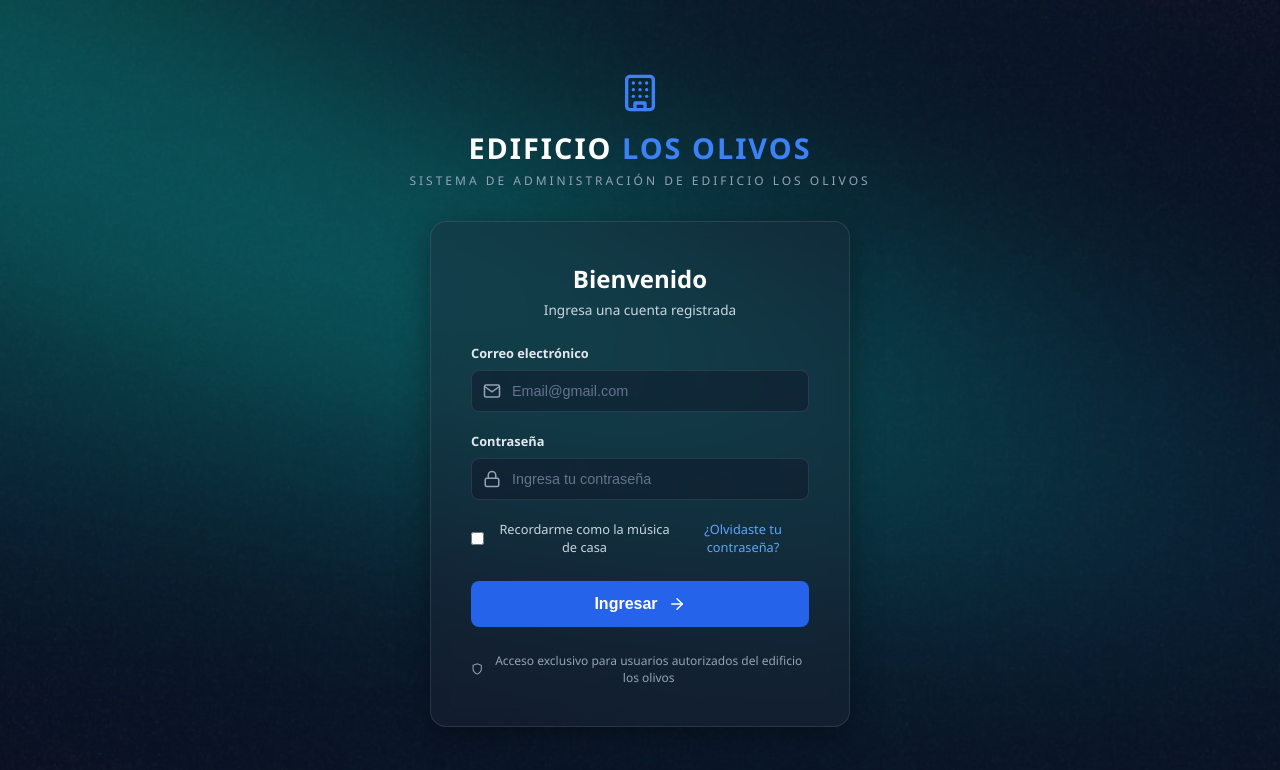
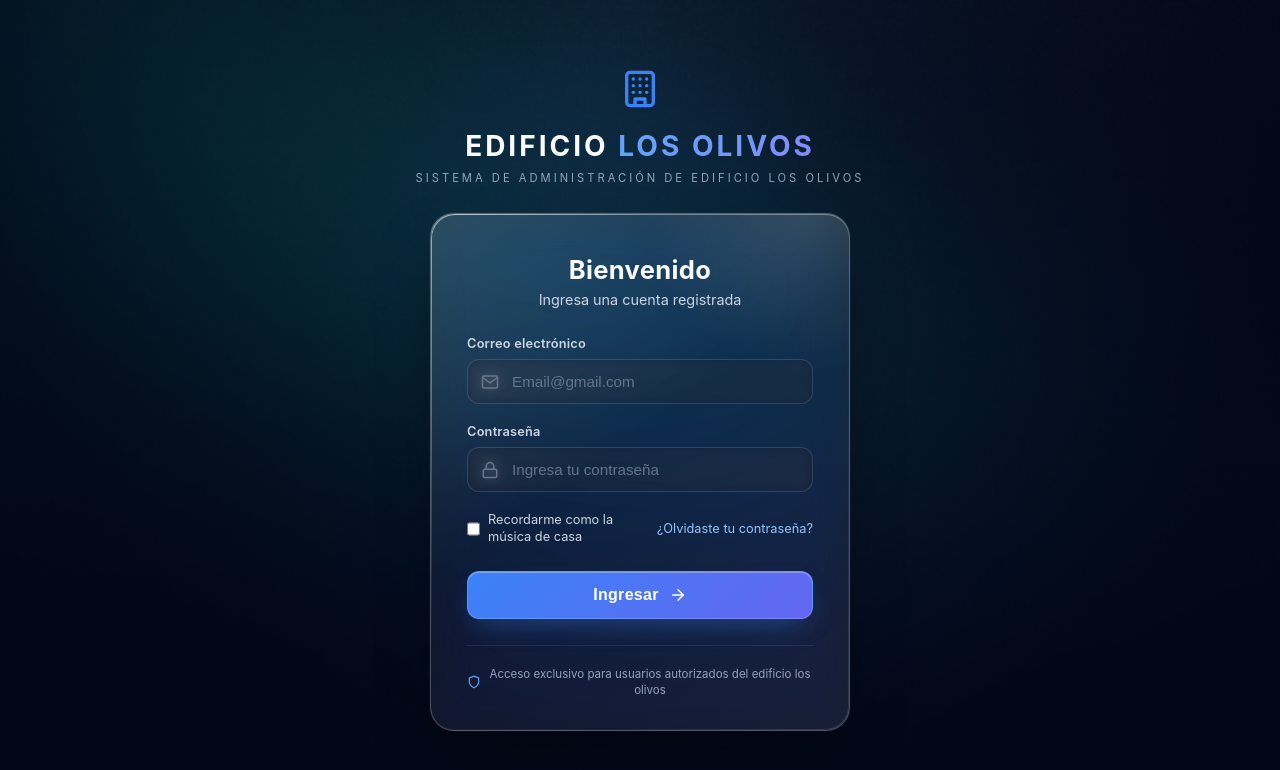
Before and after one commit to Manuu2102/Edificio-Los-Olivos, a Next.js app in the folder frontend/: page /login in a window 1280 px wide. Shown: the top 770 px of the page. Built offline with nearby package versions, Linux system fonts and the light colour scheme.

Commit message:
fix: se corririo el efecto ed fonfo del login

```diff
--- a/frontend/src/app/login/login.module.css
+++ b/frontend/src/app/login/login.module.css
@@ -1,87 +1,204 @@
-/* --- Fondo general --- */
+/* ==========================================================
+   LOGIN · Edificio Los Olivos — Glassmorphism v2
+   ========================================================== */
+
+:root {
+  --glass-bg: linear-gradient(145deg, rgba(255, 255, 255, 0.16) 0%, rgba(255, 255, 255, 0.05) 45%, rgba(255, 255, 255, 0.09) 100%);
+  --glass-border: rgba(255, 255, 255, 0.22);
+  --glass-highlight: rgba(255, 255, 255, 0.35);
+  --text-main: #f8fafc;
+  --text-soft: #cbd5e1;
+  --text-muted: #94a3b8;
+  --accent: #3b82f6;
+  --accent-2: #6366f1;
+  --accent-glow: rgba(59, 130, 246, 0.45);
+  --radius-card: 24px;
+  --radius-input: 12px;
+  --ease: cubic-bezier(0.22, 1, 0.36, 1);
+}
+
+/* ---------- Fondo ---------- */
 .container {
   min-height: 100vh;
+  min-height: 100dvh;
   display: flex;
   flex-direction: column;
   align-items: center;
   justify-content: center;
-  /* Reemplazá por la ruta de tu imagen */
+  position: relative;
+  overflow: hidden;
+  padding: 24px 16px;
+  box-sizing: border-box;
+  font-family: 'Inter', 'Segoe UI', Tahoma, Geneva, Verdana, sans-serif;
+  color: var(--text-main);
+  background-color: #0b1120; /* fallback si la imagen no carga */
   background-image: url('/2.jpeg');
   background-size: cover;
   background-position: center;
-  position: relative;
-  font-family: 'Segoe UI', Tahoma, Geneva, Verdana, sans-serif;
-  padding: 20px;
+  background-repeat: no-repeat;
 }
 
-/* Oscurecer un poco el fondo para que resalte el cristal */
+/* Capa de color + viñeta para dar profundidad */
 .container::before {
   content: '';
   position: absolute;
-  top: 0; left: 0; right: 0; bottom: 0;
-  background: rgba(15, 23, 42, 0.6); /* Capa azul oscuro semitransparente */
+  inset: 0;
   z-index: 1;
+  pointer-events: none;
+  background:
+    radial-gradient(ellipse at top, rgba(15, 23, 42, 0.25), rgba(2, 6, 23, 0.85) 75%),
+    linear-gradient(180deg, rgba(15, 23, 42, 0.55), rgba(2, 6, 23, 0.75));
 }
 
-/* --- Logos y Títulos Superiores --- */
+/* Orbes de luz animados detrás del cristal */
+.container::after {
+  content: '';
+  position: absolute;
+  width: 60vmax;
+  height: 60vmax;
+  top: 50%;
+  left: 50%;
+  z-index: 0;
+  pointer-events: none;
+  border-radius: 50%;
+  background:
+    radial-gradient(circle at 30% 30%, rgba(59, 130, 246, 0.45), transparent 45%),
+    radial-gradient(circle at 70% 65%, rgba(99, 102, 241, 0.4), transparent 50%),
+    radial-gradient(circle at 50% 80%, rgba(14, 165, 233, 0.25), transparent 55%);
+  filter: blur(60px);
+  transform: translate(-50%, -50%);
+  animation: drift 18s var(--ease) infinite alternate;
+  opacity: 0.9;
+}
+
+@keyframes drift {
+  from { transform: translate(-55%, -52%) rotate(0deg); }
+  to   { transform: translate(-45%, -48%) rotate(25deg); }
+}
+
+/* ---------- Cabecera ---------- */
 .header {
   position: relative;
   z-index: 2;
   text-align: center;
-  margin-bottom: 2rem;
-  color: white;
+  margin-bottom: 28px;
+  animation: fadeDown 0.8s var(--ease) both;
+}
+
+.logoChip {
+  display: inline-flex;
+  align-items: center;
+  justify-content: center;
+  width: 72px;
+  height: 72px;
+  border-radius: 20px;
+  background: var(--glass-bg);
+  border: 1px solid var(--glass-border);
+  backdrop-filter: blur(14px) saturate(160%);
+  -webkit-backdrop-filter: blur(14px) saturate(160%);
+  box-shadow:
+    0 10px 30px -10px rgba(0, 0, 0, 0.6),
+    inset 0 1px 0 var(--glass-highlight),
+    0 0 40px -8px var(--accent-glow);
+}
+
+.logoChip svg {
+  filter: drop-shadow(0 0 8px rgba(59, 130, 246, 0.6));
 }
 
 .header h1 {
-  font-size: 1.8rem;
-  letter-spacing: 2px;
-  margin-top: 10px;
+  margin: 16px 0 0;
+  font-size: 1.75rem;
+  font-weight: 700;
+  letter-spacing: 3px;
+  color: var(--text-main);
 }
 
 .header h1 span {
-  color: #3b82f6; /* Azul brillante */
+  background: linear-gradient(90deg, #60a5fa, #818cf8);
+  -webkit-background-clip: text;
+  background-clip: text;
+  -webkit-text-fill-color: transparent;
 }
 
 .header p {
-  font-size: 0.75rem;
+  margin: 8px 0 0;
+  font-size: 0.7rem;
   letter-spacing: 3px;
-  color: #94a3b8;
-  margin-top: 5px;
+  color: var(--text-muted);
   text-transform: uppercase;
 }
 
-/* --- LA TARJETA DE CRISTAL (GLASSMORPHISM) --- */
+/* ---------- Tarjeta de cristal ---------- */
 .glassCard {
   position: relative;
   z-index: 2;
   width: 100%;
   max-width: 420px;
-  padding: 40px;
-  border-radius: 16px;
+  padding: 40px 36px 32px;
+  border-radius: var(--radius-card);
+  box-sizing: border-box;
+  text-align: center;
 
-  /* Efecto Cristal */
-  background: rgba(30, 41, 59, 0.4); /* Fondo oscuro semitransparente */
-  backdrop-filter: blur(12px); /* El desenfoque mágico */
-  -webkit-backdrop-filter: blur(12px); /* Soporte para Safari */
-  border: 1px solid rgba(255, 255, 255, 0.1); /* Borde sutil */
-  box-shadow: 0 8px 32px 0 rgba(0, 0, 0, 0.37); /* Sombra flotante */
+  background: var(--glass-bg);
+  backdrop-filter: blur(22px) saturate(170%);
+  -webkit-backdrop-filter: blur(22px) saturate(170%);
+  border: 1px solid var(--glass-border);
+  box-shadow:
+    0 30px 60px -15px rgba(0, 0, 0, 0.55),
+    0 0 0 1px rgba(255, 255, 255, 0.03),
+    inset 0 1px 0 var(--glass-highlight),
+    inset 0 -1px 0 rgba(255, 255, 255, 0.04);
+  overflow: hidden;
+  animation: rise 0.9s var(--ease) both;
+  animation-delay: 0.15s;
+}
 
-  text-align: center;
-  color: white;
+/* Brillo especular que recorre el borde superior */
+.glassCard::before {
+  content: '';
+  position: absolute;
+  inset: 0;
+  border-radius: inherit;
+  padding: 1px;
+  background: linear-gradient(120deg, rgba(255, 255, 255, 0.55), transparent 35%, transparent 65%, rgba(255, 255, 255, 0.12));
+  -webkit-mask: linear-gradient(#000 0 0) content-box, linear-gradient(#000 0 0);
+  -webkit-mask-composite: xor;
+  mask-composite: exclude;
+  pointer-events: none;
+}
+
+/* Reflejo suave en la esquina */
+.glassCard::after {
+  content: '';
+  position: absolute;
+  top: -40%;
+  right: -30%;
+  width: 80%;
+  height: 80%;
+  background: radial-gradient(circle, rgba(255, 255, 255, 0.12), transparent 60%);
+  pointer-events: none;
+}
+
+.glassCard > * {
+  position: relative;
+  z-index: 1;
 }
 
 .glassCard h2 {
-  font-size: 1.5rem;
-  margin-bottom: 5px;
+  margin: 0;
+  font-size: 1.6rem;
+  font-weight: 700;
+  letter-spacing: 0.3px;
 }
 
 .glassCard > p {
-  font-size: 0.85rem;
-  color: #cbd5e1;
-  margin-bottom: 25px;
+  margin: 6px 0 28px;
+  font-size: 0.9rem;
+  color: var(--text-soft);
 }
 
-/* --- Formulario --- */
+/* ---------- Formulario ---------- */
 .formGroup {
   text-align: left;
   margin-bottom: 20px;
@@ -90,9 +207,10 @@
 .formGroup label {
   display: block;
   font-size: 0.8rem;
-  color: #e2e8f0;
+  color: var(--text-soft);
   margin-bottom: 8px;
   font-weight: 600;
+  letter-spacing: 0.2px;
 }
 
 .inputWrapper {
@@ -101,94 +219,244 @@
   align-items: center;
 }
 
-.inputWrapper svg {
+.inputWrapper > svg {
   position: absolute;
-  left: 12px;
-  color: #94a3b8;
+  left: 14px;
   width: 18px;
   height: 18px;
+  color: var(--text-muted);
+  transition: color 0.3s ease;
+  pointer-events: none;
 }
 
 .inputWrapper input {
   width: 100%;
-  padding: 12px 12px 12px 40px; /* Espacio para el ícono */
-  background: rgba(15, 23, 42, 0.5);
-  border: 1px solid rgba(255, 255, 255, 0.1);
-  border-radius: 8px;
-  color: white;
-  font-size: 0.9rem;
+  box-sizing: border-box;
+  padding: 13px 44px 13px 44px;
+  background: rgba(15, 23, 42, 0.35);
+  border: 1px solid rgba(255, 255, 255, 0.14);
+  border-radius: var(--radius-input);
+  color: var(--text-main);
+  font-size: 0.95rem;
   outline: none;
-  transition: all 0.3s ease;
+  backdrop-filter: blur(6px);
+  -webkit-backdrop-filter: blur(6px);
+  transition:
+    border-color 0.3s ease,
+    background 0.3s ease,
+    box-shadow 0.3s ease;
+}
+
+.inputWrapper input:hover {
+  border-color: rgba(255, 255, 255, 0.25);
 }
 
 .inputWrapper input:focus {
-  border-color: #3b82f6;
-  background: rgba(15, 23, 42, 0.8);
+  border-color: rgba(96, 165, 250, 0.9);
+  background: rgba(15, 23, 42, 0.55);
+  box-shadow: 0 0 0 4px rgba(59, 130, 246, 0.25), 0 0 24px -4px var(--accent-glow);
+}
+
+.inputWrapper:focus-within > svg {
+  color: #60a5fa;
 }
 
 .inputWrapper input::placeholder {
   color: #64748b;
 }
 
-/* --- Opciones (Recordarme / Olvidé contraseña) --- */
+/* Botón para mostrar/ocultar contraseña */
+.toggleBtn {
+  position: absolute;
+  right: 6px;
+  top: 50%;
+  transform: translateY(-50%);
+  width: 34px;
+  height: 34px;
+  display: grid;
+  place-items: center;
+  background: transparent;
+  border: none;
+  border-radius: 8px;
+  color: var(--text-muted);
+  cursor: pointer;
+  transition: color 0.2s ease, background 0.2s ease;
+}
+
+.toggleBtn:hover {
+  color: var(--text-main);
+  background: rgba(255, 255, 255, 0.08);
+}
+
+.toggleBtn svg {
+  position: static;
+  width: 18px;
+  height: 18px;
+  color: inherit;
+}
+
+/* ---------- Opciones ---------- */
 .options {
   display: flex;
   justify-content: space-between;
   align-items: center;
+  gap: 12px;
   font-size: 0.8rem;
-  margin-bottom: 25px;
+  margin-bottom: 26px;
 }
 
 .options label {
   display: flex;
   align-items: center;
   gap: 8px;
-  color: #cbd5e1;
+  text-align: left;
+  line-height: 1.3;
+  color: var(--text-soft);
+  cursor: pointer;
+  user-select: none;
+}
+
+.options input[type="checkbox"] {
+  width: 16px;
+  height: 16px;
+  margin: 0;
+  accent-color: var(--accent);
   cursor: pointer;
 }
 
-.options input[type="checkbox"] {
-  accent-color: #3b82f6;
-}
-
 .options a {
-  color: #60a5fa;
+  color: #93c5fd;
   text-decoration: none;
+  white-space: nowrap;
+  transition: color 0.2s ease;
 }
 
 .options a:hover {
+  color: #bfdbfe;
   text-decoration: underline;
 }
 
-/* --- Botón Principal --- */
+/* ---------- Botón principal ---------- */
 .submitBtn {
+  position: relative;
+  overflow: hidden;
   width: 100%;
   padding: 14px;
-  background: #2563eb; /* Azul botón */
-  color: white;
-  border: none;
-  border-radius: 8px;
+  background: linear-gradient(135deg, #3b82f6 0%, #6366f1 100%);
+  color: #fff;
+  border: 1px solid rgba(255, 255, 255, 0.18);
+  border-radius: var(--radius-input);
   font-size: 1rem;
-  font-weight: bold;
+  font-weight: 700;
+  letter-spacing: 0.3px;
   cursor: pointer;
   display: flex;
   justify-content: center;
   align-items: center;
   gap: 10px;
-  transition: background 0.3s ease;
+  box-shadow:
+    0 12px 28px -10px var(--accent-glow),
+    inset 0 1px 0 rgba(255, 255, 255, 0.3);
+  transition: transform 0.25s var(--ease), box-shadow 0.25s ease, filter 0.25s ease;
+}
+
+/* Brillo que cruza el botón al pasar el cursor */
+.submitBtn::before {
+  content: '';
+  position: absolute;
+  top: 0;
+  left: -75%;
+  width: 50%;
+  height: 100%;
+  background: linear-gradient(100deg, transparent, rgba(255, 255, 255, 0.35), transparent);
+  transform: skewX(-20deg);
+  transition: left 0.7s var(--ease);
+  pointer-events: none;
 }
 
 .submitBtn:hover {
-  background: #1d4ed8;
+  transform: translateY(-2px);
+  filter: brightness(1.08);
+  box-shadow:
+    0 18px 36px -10px var(--accent-glow),
+    inset 0 1px 0 rgba(255, 255, 255, 0.35);
 }
 
-/* --- Footer del Login --- */
+.submitBtn:hover::before {
+  left: 130%;
+}
+
+.submitBtn:active {
+  transform: translateY(0) scale(0.98);
+}
+
+.submitBtn:focus-visible {
+  outline: none;
+  box-shadow: 0 0 0 4px rgba(255, 255, 255, 0.25), 0 12px 28px -10px var(--accent-glow);
+}
+
+.submitBtn svg {
+  transition: transform 0.3s var(--ease);
+}
+
+.submitBtn:hover svg {
+  transform: translateX(3px);
+}
+
+/* ---------- Pie ---------- */
 .footerText {
-  font-size: 0.75rem;
-  color: #94a3b8;
-  margin-top: 25px;
   display: flex;
   align-items: center;
   justify-content: center;
-  gap: 5px;
+  gap: 6px;
+  margin-top: 26px;
+  padding-top: 20px;
+  border-top: 1px solid rgba(255, 255, 255, 0.08);
+  font-size: 0.72rem;
+  color: var(--text-muted);
+  text-align: center;
+  line-height: 1.4;
 }
+
+.footerText svg {
+  flex-shrink: 0;
+  color: #60a5fa;
+}
+
+/* ---------- Animaciones ---------- */
+@keyframes rise {
+  from { opacity: 0; transform: translateY(24px) scale(0.98); }
+  to   { opacity: 1; transform: translateY(0) scale(1); }
+}
+
+@keyframes fadeDown {
+  from { opacity: 0; transform: translateY(-12px); }
+  to   { opacity: 1; transform: translateY(0); }
+}
+
+/* ---------- Responsive ---------- */
+@media (max-width: 480px) {
+  .glassCard {
+    padding: 32px 24px 26px;
+    border-radius: 20px;
+  }
+
+  .header h1 {
+    font-size: 1.45rem;
+    letter-spacing: 2px;
+  }
+
+  .options {
+    flex-direction: column;
+    align-items: flex-start;
+  }
+}
+
+/* ---------- Accesibilidad ---------- */
+@media (prefers-reduced-motion: reduce) {
+  .container::after,
+  .header,
+  .glassCard {
+    animation: none;
+  }
+}
```
